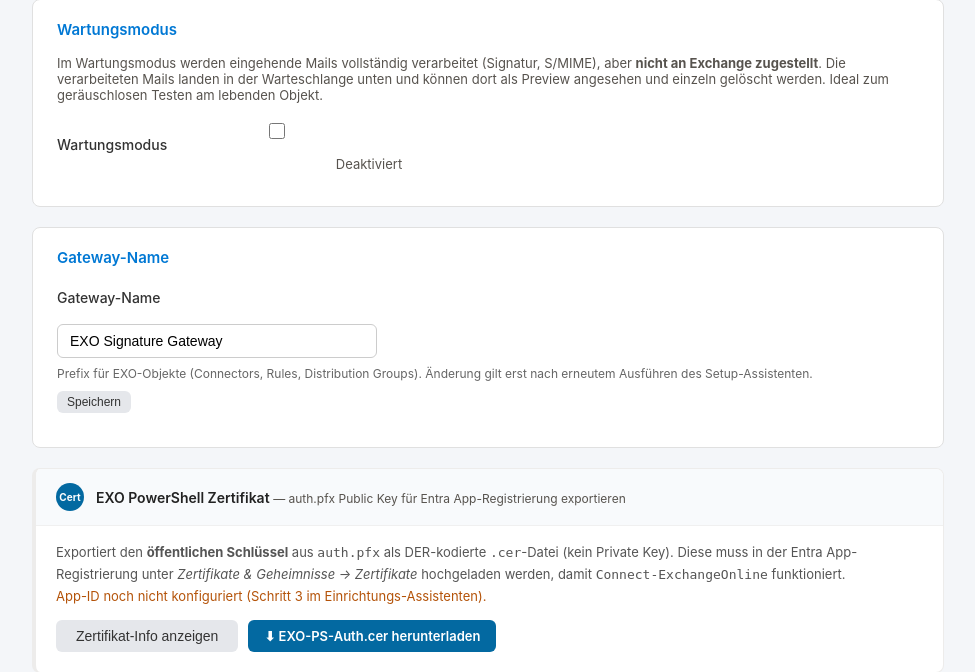
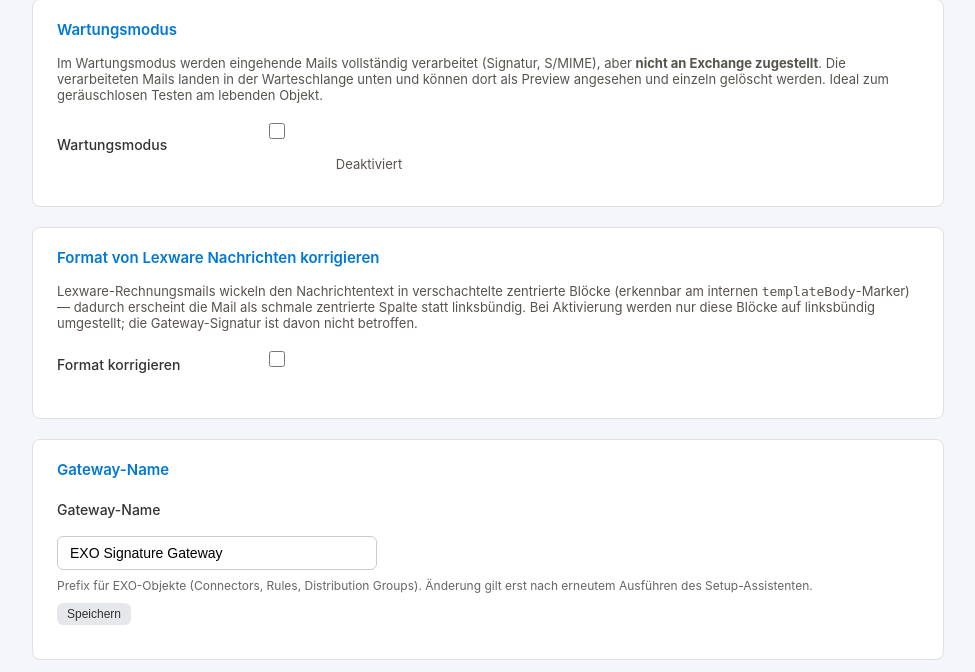
Before and after one commit to azitc-ac/EXO-signature-service, a Python web app: template app/webui/templates/debug.html in a window 1280 px wide. Shown: the part 193-865 px from the top of the page, without its empty margins (152-1127 px from the left). Run offline with Jinja, Linux system fonts and the light colour scheme; the template is opened without the code that fills it, so the values that code supplies are empty.

Commit message:
feat: Format von Lexware-Nachrichten korrigieren
Lexware-Rechnungsmails wickeln den Nachrichtentext in verschachtelte
<div align=center>-Blöcke (Marker: id="templateBody") — erscheint als
schmale zentrierte Spalte statt linksbündig. Neue Option unter Erweitert
(LEXWARE_FIX_FORMAT, Standard: aus) stellt die betroffenen div-Ausrichtungen
auf left um. Wirkt nur vor der Signatur-Injektion, Marker-gebunden (keine
Auswirkung auf andere Mails mit zufälligem align=center).

Co-Authored-By: Claude Sonnet 4.6 <noreply@anthropic.com>
Claude-Session: https://claude.ai/code/session_01JoeqsJ9SGWqmLfs2xdndMy

```diff
--- a/app/settings_store.py
+++ b/app/settings_store.py
@@ -101,6 +101,7 @@ DEFAULTS: dict = {
     "GATEWAY_NAME": "EXO Signature Gateway",  # Prefix for EXO connectors, rules, distribution groups
     "APP_POOL": [],   # [{client_id, client_secret, label}] — leer = primäre CLIENT_ID/SECRET nutzen
     "MAINTENANCE_MODE": False,  # Wenn True: Mails werden verarbeitet aber nicht zugestellt (Test-Modus)
+    "LEXWARE_FIX_FORMAT": False,  # Zentrierte Lexware-Nachrichten (id="templateBody") auf linksbündig umstellen
 }
 
 _lock = RLock()
--- a/app/webui/templates/debug.html
+++ b/app/webui/templates/debug.html
@@ -44,6 +44,41 @@
     </div>
   </div>
 </div>
+
+<!-- ── Lexware-Formatkorrektur ───────────────────────────────────────────── -->
+<div class="settings-card" style="margin-bottom:20px" id="lexware-fix">
+  <h2>Format von Lexware Nachrichten korrigieren</h2>
+  <p style="font-size:13px;color:#57534e;margin:0 0 14px">
+    Lexware-Rechnungsmails wickeln den Nachrichtentext in verschachtelte zentrierte
+    Blöcke (erkennbar am internen <code>templateBody</code>-Marker) — dadurch erscheint
+    die Mail als schmale zentrierte Spalte statt linksbündig. Bei Aktivierung werden
+    nur diese Blöcke auf linksbündig umgestellt; die Gateway-Signatur ist davon nicht betroffen.
+  </p>
+  <div class="settings-row" style="align-items:center">
+    <label for="lexware-fix-toggle">Format korrigieren</label>
+    <div class="settings-control" style="display:flex;align-items:center;gap:14px">
+      <label class="toggle-switch" style="margin:0">
+        <input type="checkbox" id="lexware-fix-toggle"
+               {% if s.LEXWARE_FIX_FORMAT %}checked{% endif %}
+               onchange="saveLexwareFix(this.checked)">
+        <span class="toggle-slider"></span>
+      </label>
+      <span id="lexware-fix-result" style="font-size:12px"></span>
+    </div>
+  </div>
+</div>
+<script>
+function saveLexwareFix(enabled) {
+  fetch('/api/settings/partial', {method:'POST', headers:{'Content-Type':'application/json'}, body:JSON.stringify({LEXWARE_FIX_FORMAT: enabled})})
+    .then(r => r.json())
+    .then(d => {
+      const el = document.getElementById('lexware-fix-result');
+      el.textContent = d.ok ? 'Gespeichert.' : ('Fehler: ' + (d.error||'?'));
+      el.style.color = d.ok ? '#16a34a' : '#dc2626';
+      setTimeout(() => { el.textContent = ''; }, 3000);
+    });
+}
+</script>
 
 <!-- ── Preview-Modal ─────────────────────────────────────────────────────── -->
 <div id="held-preview-modal" style="display:none;position:fixed;inset:0;background:rgba(0,0,0,.55);z-index:1000;align-items:center;justify-content:center">
```
Also changed, not shown: app/mail_processor.py (+30 -0 lines), CHANGELOG.md, 1 other file.
